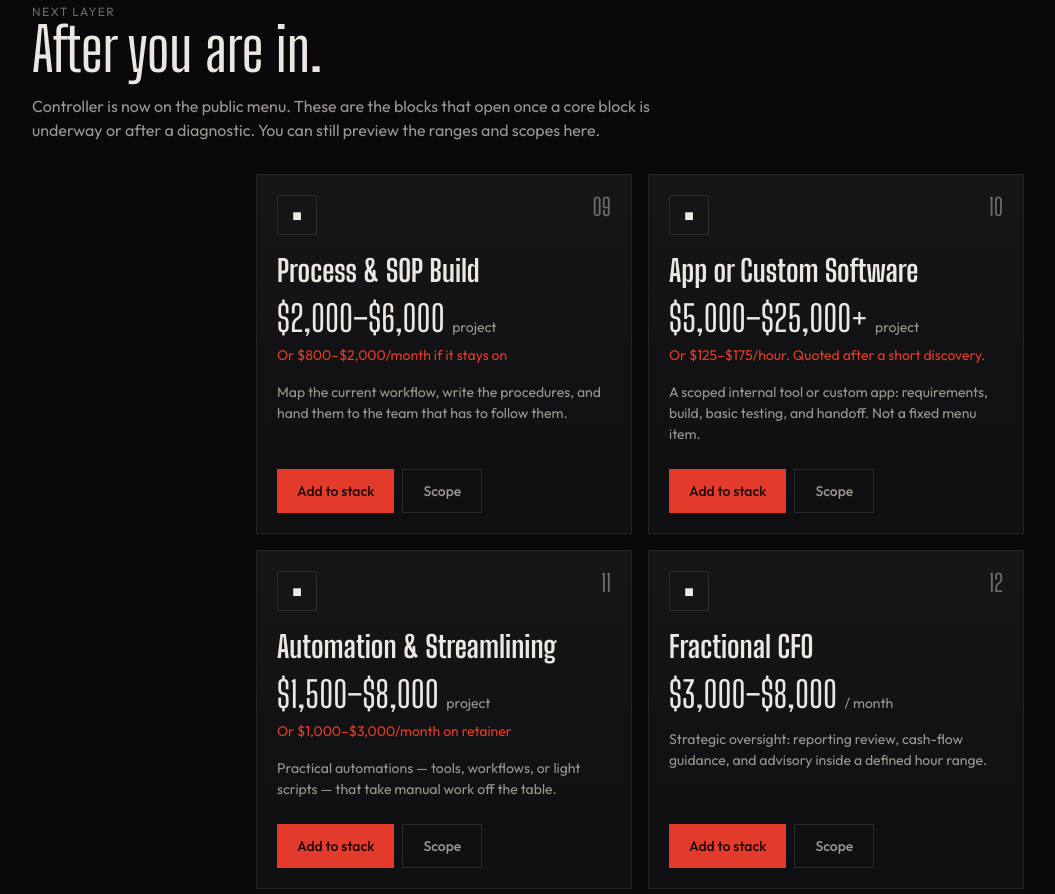
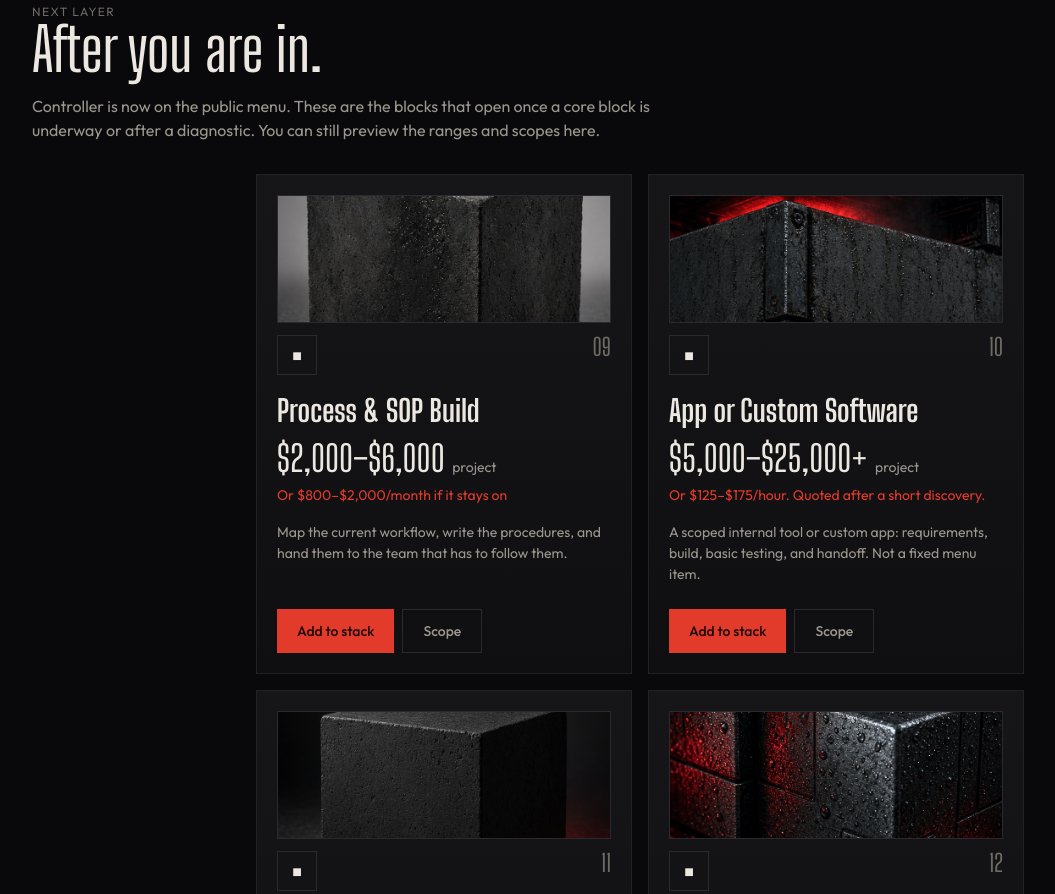
Before and after one commit to whimsyandweeds/opsblock-site, a plain HTML site: page index.html in a window 1280 px wide. Shown: the part 4043-4937 px from the top of the page, without its empty margins (0-1055 px from the left). Drawn offline with Linux system fonts and the light colour scheme.

Commit message:
Add dark cube backgrounds to advanced cards

```diff
--- a/index.html
+++ b/index.html
@@ -358,14 +358,14 @@
     ];
 
     const ADVANCED = [
-      {id:"sop",code:"09",name:"Process & SOP Build",kind:"project",figure:"$2,000–$6,000",unit:"project",priceNote:"Or $800–$2,000/month if it stays on",summary:"Map the current workflow, write the procedures, and hand them to the team that has to follow them.",includes:["Current-state mapping","Clear standard operating procedures","A short handoff so the team can run them","Limited to a defined set of processes — order-to-cash, AP, or onboarding, for example"],excludes:["Does not include a full system implementation unless that is added"]},
-      {id:"software",code:"10",name:"App or Custom Software",kind:"project",figure:"$5,000–$25,000+",unit:"project",priceNote:"Or $125–$175/hour. Quoted after a short discovery.",summary:"A scoped internal tool or custom app: requirements, build, basic testing, and handoff. Not a fixed menu item.",includes:["Requirements, build, basic testing, and handoff","Price follows complexity, integrations, and features"],excludes:["Ongoing support is a separate retainer if you want it"]},
-      {id:"automation",code:"11",name:"Automation & Streamlining",kind:"project",figure:"$1,500–$8,000",unit:"project",priceNote:"Or $1,000–$3,000/month on retainer",summary:"Practical automations — tools, workflows, or light scripts — that take manual work off the table.",includes:["Short assessment and a recommended set of changes","Implementation inside a defined scope","Goes further than the diagnostic"],excludes:["Complex or multi-system work is quoted on its own"]},
-      {id:"cfo",code:"12",name:"Fractional CFO",kind:"retainer",figure:"$3,000–$8,000",unit:"/ month",monthly:[3000,8000],summary:"Strategic oversight: reporting review, cash-flow guidance, and advisory inside a defined hour range.",includes:["Reporting review and cash-flow guidance","Advisory support within agreed hours","Assumes the books are reasonably clean"],excludes:["Not day-to-day bookkeeping","Not tax preparation unless those blocks are added"]},
-      {id:"ops",code:"13",name:"Fractional Ops / CEO Support",kind:"retainer",figure:"$3,000–$10,000+",unit:"/ month",monthly:[3000,10000],summary:"Operational guidance, decision support, and light leadership oversight. Priorities, process gaps, execution.",includes:["Priorities, process gaps, and execution support","Hours and scope set before the work starts"],excludes:["Not a full-time executive seat"]},
-      {id:"ar",code:"14",name:"Expanded AR Management",kind:"retainer",figure:"$300–$800",unit:"/ month",priceNote:"Plus volume tiers. Not hard collections.",monthly:[300,800],summary:"Routine invoicing, reminders, aging reports, and light follow-up. Separate from the success-fee collections block.",includes:["Invoicing, reminders, and aging reports","Light follow-up inside a defined volume","Extra volume priced in tiers"],excludes:["Does not include success-fee collections unless that block is added"]},
-      {id:"support",code:"15",name:"Website or Tech Support",kind:"retainer",figure:"$150–$400",unit:"/ month",priceNote:"Website tier. Broader tech is $1,000–$3,000/month.",summary:"After launch: small updates, hosting oversight, or a wider technical retainer with an hour cap.",includes:["Website tier — content tweaks and basic upkeep","Broader tech — automation care, minor fixes, system monitoring","Either way, a defined hour cap"],excludes:[]},
-      {id:"entities",code:"16",name:"Multi-entity Finance",kind:"adder",figure:"+25–50%",unit:"on the base rate",summary:"An adder, not a product. Multiple entities, intercompany, heavier revenue recognition, or thicker reporting.",includes:["Sits on bookkeeping, controller, or CFO pricing","Quoted once the complexity is actually known"],excludes:["Not sold on its own"]}
+      {id:"sop",code:"09",name:"Process & SOP Build",image:"media/cube-1.jpg",kind:"project",figure:"$2,000–$6,000",unit:"project",priceNote:"Or $800–$2,000/month if it stays on",summary:"Map the current workflow, write the procedures, and hand them to the team that has to follow them.",includes:["Current-state mapping","Clear standard operating procedures","A short handoff so the team can run them","Limited to a defined set of processes — order-to-cash, AP, or onboarding, for example"],excludes:["Does not include a full system implementation unless that is added"]},
+      {id:"software",code:"10",name:"App or Custom Software",image:"media/cube-2.jpg",kind:"project",figure:"$5,000–$25,000+",unit:"project",priceNote:"Or $125–$175/hour. Quoted after a short discovery.",summary:"A scoped internal tool or custom app: requirements, build, basic testing, and handoff. Not a fixed menu item.",includes:["Requirements, build, basic testing, and handoff","Price follows complexity, integrations, and features"],excludes:["Ongoing support is a separate retainer if you want it"]},
+      {id:"automation",code:"11",name:"Automation & Streamlining",image:"media/cube-3.jpg",kind:"project",figure:"$1,500–$8,000",unit:"project",priceNote:"Or $1,000–$3,000/month on retainer",summary:"Practical automations — tools, workflows, or light scripts — that take manual work off the table.",includes:["Short assessment and a recommended set of changes","Implementation inside a defined scope","Goes further than the diagnostic"],excludes:["Complex or multi-system work is quoted on its own"]},
+      {id:"cfo",code:"12",name:"Fractional CFO",image:"media/cube-4.jpg",kind:"retainer",figure:"$3,000–$8,000",unit:"/ month",monthly:[3000,8000],summary:"Strategic oversight: reporting review, cash-flow guidance, and advisory inside a defined hour range.",includes:["Reporting review and cash-flow guidance","Advisory support within agreed hours","Assumes the books are reasonably clean"],excludes:["Not day-to-day bookkeeping","Not tax preparation unless those blocks are added"]},
+      {id:"ops",code:"13",name:"Fractional Ops / CEO Support",image:"media/cube-5.jpg",kind:"retainer",figure:"$3,000–$10,000+",unit:"/ month",monthly:[3000,10000],summary:"Operational guidance, decision support, and light leadership oversight. Priorities, process gaps, execution.",includes:["Priorities, process gaps, and execution support","Hours and scope set before the work starts"],excludes:["Not a full-time executive seat"]},
+      {id:"ar",code:"14",name:"Expanded AR Management",image:"media/cube-1.jpg",kind:"retainer",figure:"$300–$800",unit:"/ month",priceNote:"Plus volume tiers. Not hard collections.",monthly:[300,800],summary:"Routine invoicing, reminders, aging reports, and light follow-up. Separate from the success-fee collections block.",includes:["Invoicing, reminders, and aging reports","Light follow-up inside a defined volume","Extra volume priced in tiers"],excludes:["Does not include success-fee collections unless that block is added"]},
+      {id:"support",code:"15",name:"Website or Tech Support",image:"media/cube-2.jpg",kind:"retainer",figure:"$150–$400",unit:"/ month",priceNote:"Website tier. Broader tech is $1,000–$3,000/month.",summary:"After launch: small updates, hosting oversight, or a wider technical retainer with an hour cap.",includes:["Website tier — content tweaks and basic upkeep","Broader tech — automation care, minor fixes, system monitoring","Either way, a defined hour cap"],excludes:[]},
+      {id:"entities",code:"16",name:"Multi-entity Finance",image:"media/cube-3.jpg",kind:"adder",figure:"+25–50%",unit:"on the base rate",summary:"An adder, not a product. Multiple entities, intercompany, heavier revenue recognition, or thicker reporting.",includes:["Sits on bookkeeping, controller, or CFO pricing","Quoted once the complexity is actually known"],excludes:["Not sold on its own"]}
     ];
 
     const BLOCKS = [...CORE, ...ADVANCED];
```
